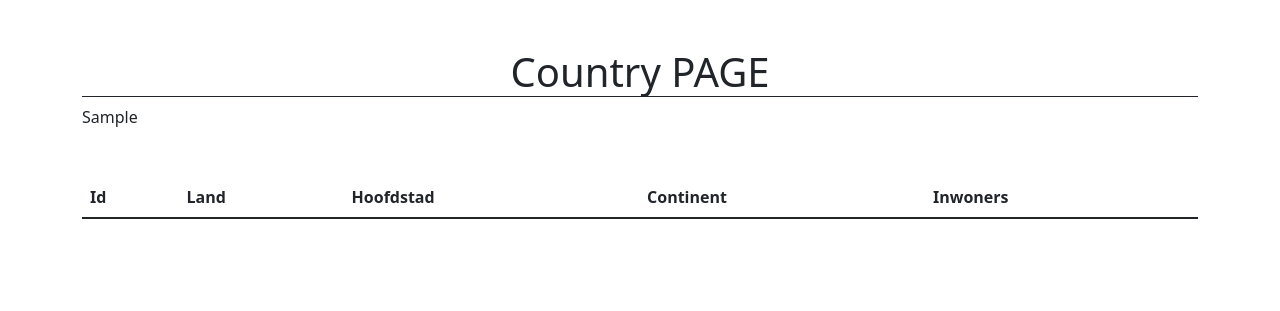
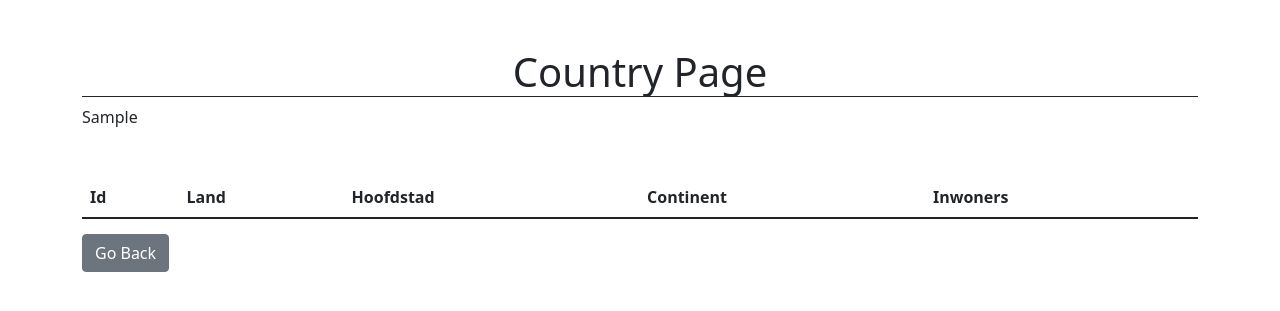
Before and after one commit to anis123-tech/331305-mvc-toets-herkansing, a PHP site: template app/views/countrys.php in a window 1280 px wide. Shown: the top 311 px of the page. Run offline with PHP 8.4, Linux system fonts and the light colour scheme; the template is opened without the code that fills it: most values are stand-ins (such as "Sample title", 1, 10 or a date in 2020); lists and menus that the app fills with data are empty.

Commit message:
Add back button on fruit / country page

```diff
--- a/app/views/countrys.php
+++ b/app/views/countrys.php
@@ -13,7 +13,7 @@
   <body>
 
   <div class="container">
-        <h1 class="text-center mt-5 border-bottom border-dark">Country PAGE</h1>
+        <h1 class="text-center mt-5 border-bottom border-dark">Country Page</h1>
 
         <table class="table mt-5">
             <thead>
@@ -31,6 +31,8 @@
                 <?= $data["country Rows"] ?>
             </tbody>
         </table>
+
+        <a type="button" href="http://mvc-toets.org/" class="btn btn-secondary">Go Back</a>
     </div>
 
     <!-- Optional JavaScript; choose one of the two! -->
--- a/app/views/fruits.php
+++ b/app/views/fruits.php
@@ -30,6 +30,8 @@
                 <?= $data["fruit Rows"] ?>
             </tbody>
         </table>
+
+        <a type="button" href="http://mvc-toets.org/" class="btn btn-secondary">Go Back</a>
     </div>
 
     <!-- Optional JavaScript; choose one of the two! -->
```
Also changed, not shown: .htaccess.
